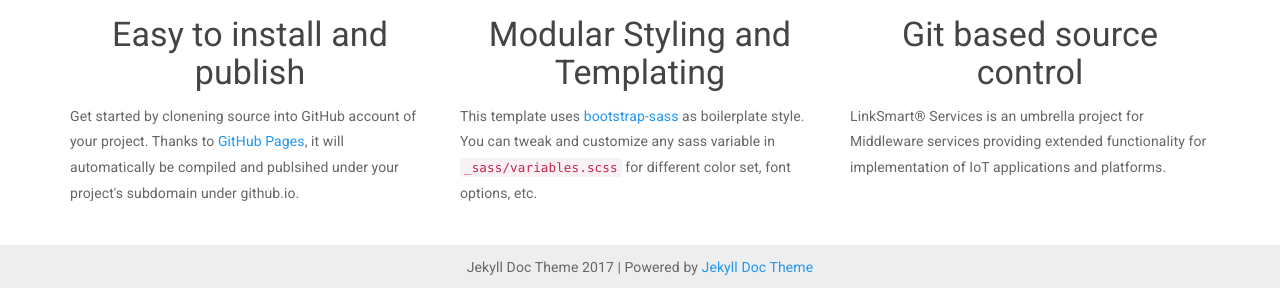
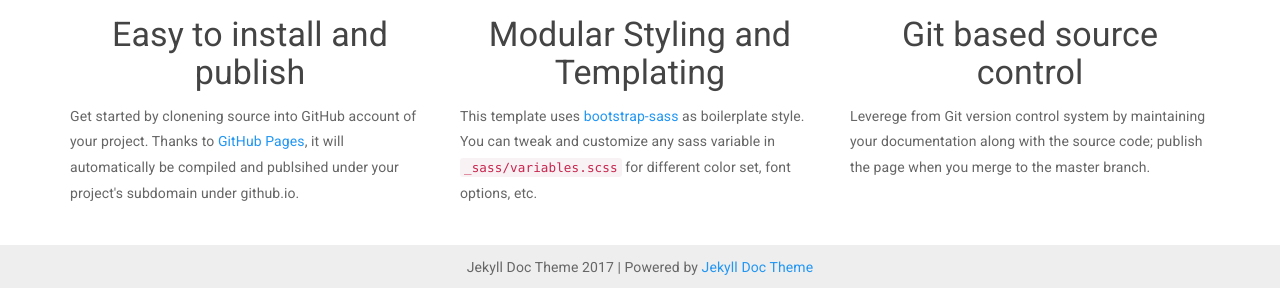
Before and after one commit to aksakalli/jekyll-doc-theme, a Jekyll site: the page built from index.html, in a window 1280 px wide and 1267 px high. Shown: the part 976-1264 px from the top of the window. Built offline with Jekyll 4.4.1, drawn with Linux system fonts in a browser that asks for light colours; nearby versions of some CDN libraries.

Commit message:
index content

```diff
--- a/index.html
+++ b/index.html
@@ -53,7 +53,8 @@ layout: default
         <div class="col-sm-4">
             <h1 class="text-center"><i class="fa fa-code-fork" aria-hidden="true"></i></h1>
             <h3 class="text-center">Git based source control</h3>
-            <p>LinkSmart® Services is an umbrella project for Middleware services providing extended functionality for implementation of IoT applications and platforms.</p>
+            <p>Leverege from Git version control system by
+              maintaining your documentation along with the source code; publish the page when you merge to the master branch.</p>
         </div>
     </div>
 
```
